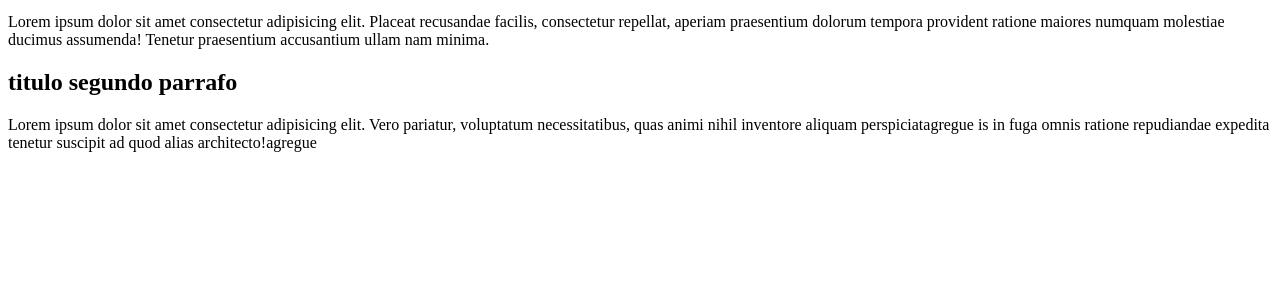
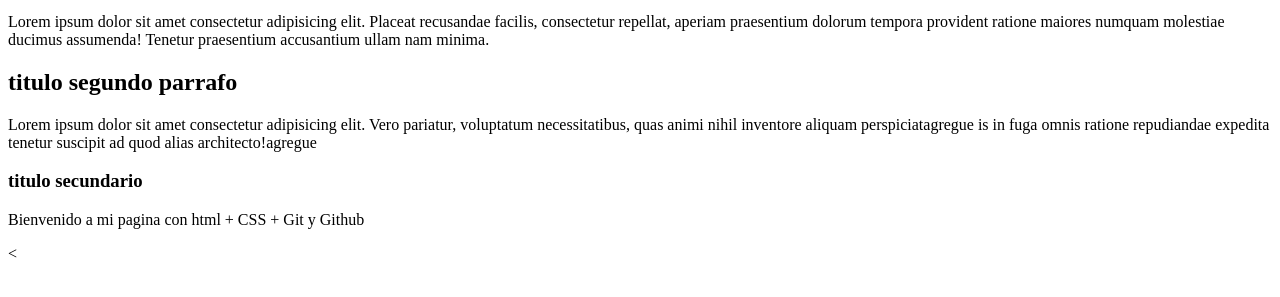
Before and after one commit to yetmarsanjuan1/proyecto-sena, a plain HTML site: page index.html in a window 1280 px wide. Shown: the part 119-416 px from the top of the page. Drawn offline with Linux system fonts and the light colour scheme.

Commit message:
se adiciono un tercer titulo con su descripción

```diff
--- a/index.html
+++ b/index.html
@@ -16,4 +16,10 @@
             <p> Lorem ipsum dolor sit amet consectetur adipisicing elit. Vero pariatur, voluptatum necessitatibus, quas animi nihil inventore aliquam perspiciatagregue is in fuga omnis ratione repudiandae expedita tenetur suscipit ad quod alias architecto!agregue </p>
         </article>
      </section>
-</html>
+    <article>
+        <h3>titulo secundario</h3>
+        <p>Bienvenido a mi pagina con html + CSS + Git y Github</p>
+    </article>
+<body>
+    <
+    </html>
```
